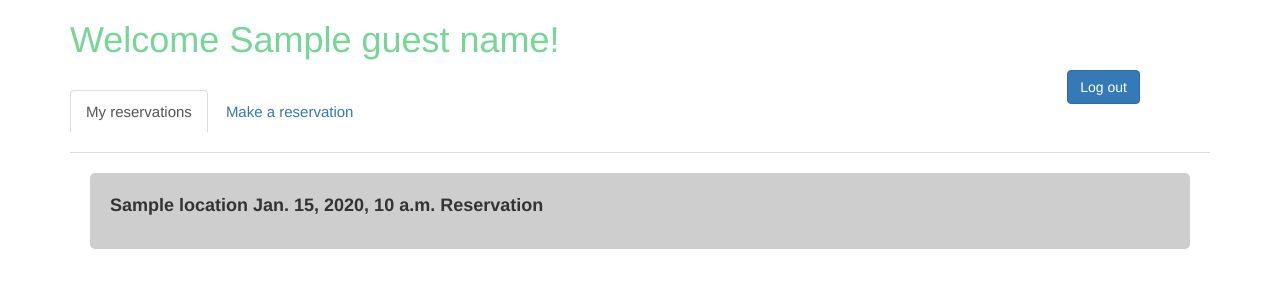
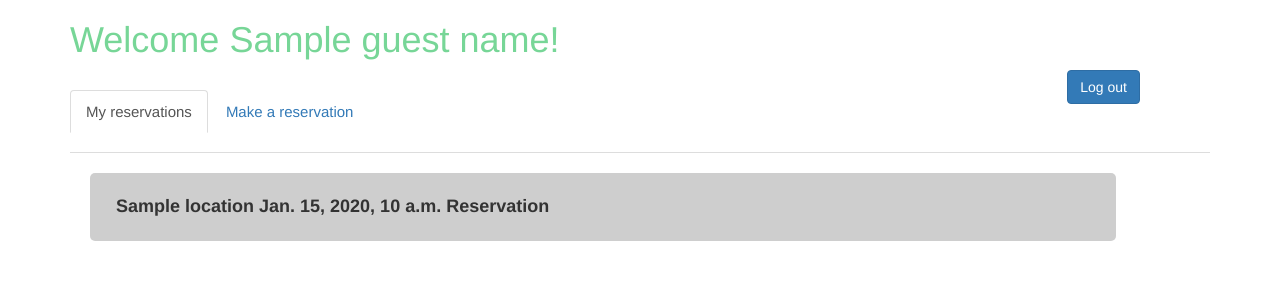
Before and after one commit to tjaved573/Hotel-Management-System, a Django app: template guest/templates/guest/home.html in a window 1280 px wide. Shown: the top 300 px of the page. Run offline with Django 3.2, Linux system fonts and the light colour scheme; the template is opened without the code that fills it: most values are stand-ins (such as "Sample title", 1, 10 or a date in 2020); some libraries are stand-ins or nearby versions.

Commit message:
expanding reservation infogit add .

```diff
--- a/guest/static/guest/style.css
+++ b/guest/static/guest/style.css
@@ -8,15 +8,24 @@ ul {
 }
 
 .reservation {
+    text-align: left;
+    width: 90%;
     background-color: rgb(206, 206, 206);
     padding: 20px;
     margin: 20px;
     border-radius: 5px;
+    font-size:  18px;
+}
+
+.reservation-button {
+    background-color: rgb(206, 206, 206);
+    font-weight: bold;
+    border: none;
 }
 
 .reservation-text {
-    font-size:  18px;
-    font-weight: bold;
+    background-color: rgb(206, 206, 206);
+    margin: 10px;
 }
 
 .logout-button {
--- a/guest/templates/guest/home.html
+++ b/guest/templates/guest/home.html
@@ -10,9 +10,25 @@
         <li class="active"><a href="#">My reservations</a></li>
         <li><a href="#">Make a reservation</a></li>
     </ul>
+    {% for hotel, reservation in paired_hotels_and_reservations %}
     <div class="reservation">
-        {% for hotel, reservation in paired_hotels_and_reservations %}
-        <p class="reservation-text">{{ hotel.location }} {{ reservation.check_in_date }} Reservation</p>
-        {% endfor %}
+        <form method="GET">
+            <!-- {% csrf_token %} -->
+            <!-- <input type="submit" name="get_reservation" class="reservation-button" value="{{ hotel.location }} {{ reservation.check_in_date }} Reservation"/><br/> -->
+            <button type="submit" name="get_reservation" class="reservation-button" value="{{ reservation.reservation_id }}">{{ hotel.location }} {{ reservation.check_in_date }} Reservation</button>
+        </form>
+        {% if reservation.reservation_id == selected_reservation_id %}
+        <div class="reservation-text">
+            <p>Check in date: {{ reservation.check_in_date }}</p>
+            <p>Check out date: {{ reservation.check_out_date }}</p>
+            <p>Payment type: {{ reservation.payment_type }}</p>
+            {% if reservation.payment_type == 'credit' %}
+            <p>Credit card number: {{ reservation.credit_card_number }}</p>
+            {% endif %}
+            <p>Total: {{ reservation.total }}</p>
+        </div>
+        <!-- <p class="reservation-text">{{ reservation }}</p> -->
+        {% endif %}
     </div>
+    {% endfor %}
 {% endblock content %}
```
Also changed, not shown: guest/views.py (+8 -0 lines).
